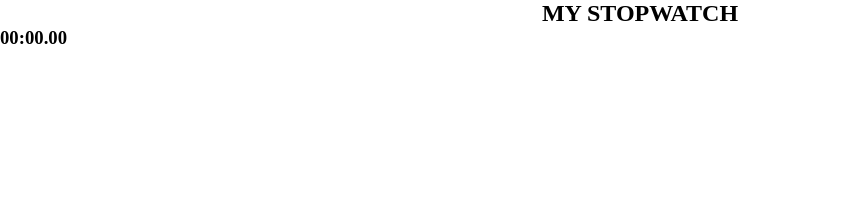
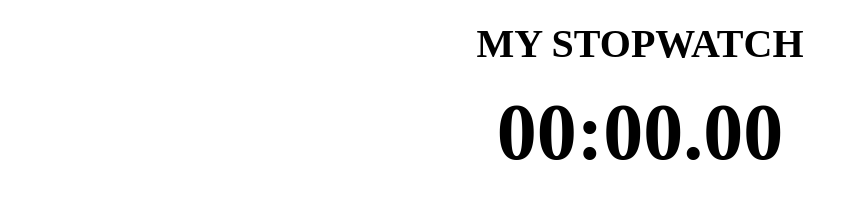
Before and after one commit to GentleMizt/JS-Calculator, a plain HTML site: page index.html in a window 1280 px wide. Shown: the whole page, without its empty margins (0-863 px from the left). Drawn offline with Linux system fonts and the light colour scheme.

Commit message:
progress

```diff
--- a/index.html
+++ b/index.html
@@ -13,7 +13,7 @@
             <h2>MY STOPWATCH</h2>
         </div>
         <div class="timers">
-            <h3>00:00.00</h3>
+            <h1>00:00.00</h1>
         </div>
     </main>
 </body>
--- a/style.css
+++ b/style.css
@@ -3,6 +3,11 @@
     margin: 0;
     box-sizing: border-box;
 }
-main div h2{
+html{
+    font-size: 10px;
+}
+main div h2, main .timers{
     text-align: center;
+    font-size: 4rem;
+    margin: 2rem 0;
 }
```
